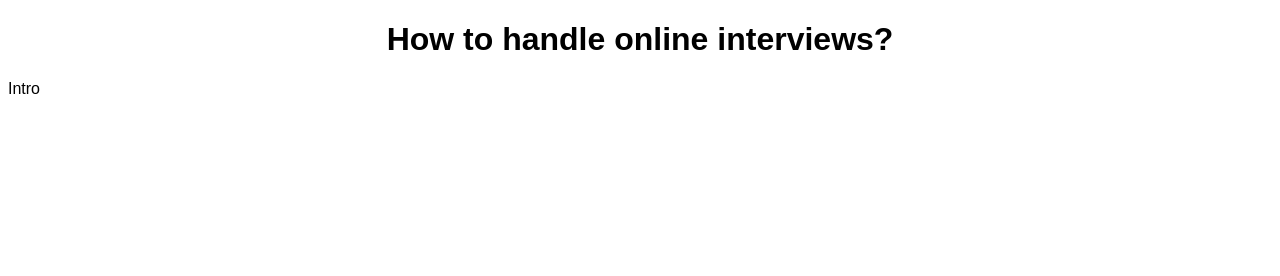
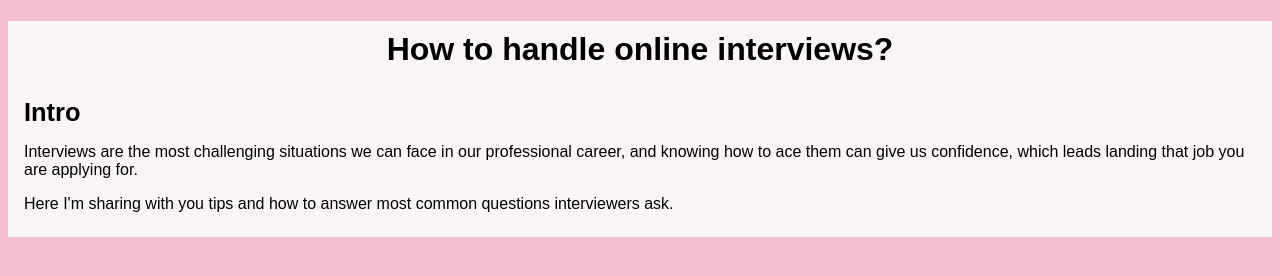
Before and after one commit to codinSamueldev/tplh, a plain HTML site: page interview_prep.html in a window 1280 px wide. Drawn offline with Linux system fonts and the light colour scheme.

Commit message:
Maquetación y un poco de estilo a la re-estructuración

```diff
--- a/interview_prep.html
+++ b/interview_prep.html
@@ -12,6 +12,13 @@
         <h1>How to handle online interviews?</h1>
         <section>
             <header>Intro</header>
+            <p>
+                Interviews are the most challenging situations we can face in our professional career, and knowing how to ace them can give us confidence, which leads landing that job you are applying for.
+            </p>
+
+            <p>
+                Here I'm sharing with you tips and how to answer most common questions interviewers ask.
+            </p>
         </section>
     </main>
 </body>
--- a/styles.css
+++ b/styles.css
@@ -1,11 +1,24 @@
 body{
     font-family: sans-serif;
+    background-color: #F2BED1;
 }
 
 main{
     margin: 0 auto;
+    background-color: #F9F5F6;
 }
 
 h1{
+    padding-top: 10px;
     text-align: center;
 }
+
+section{
+    margin: 0.5rem;
+    padding: 0.5rem;
+}
+
+header{
+    font-size: 1.59rem;
+    font-weight: bold;
+}
```
